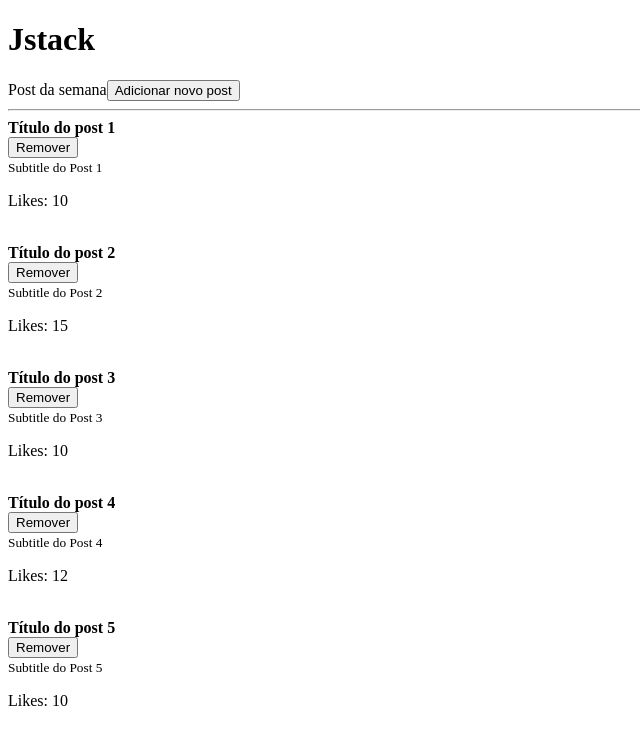
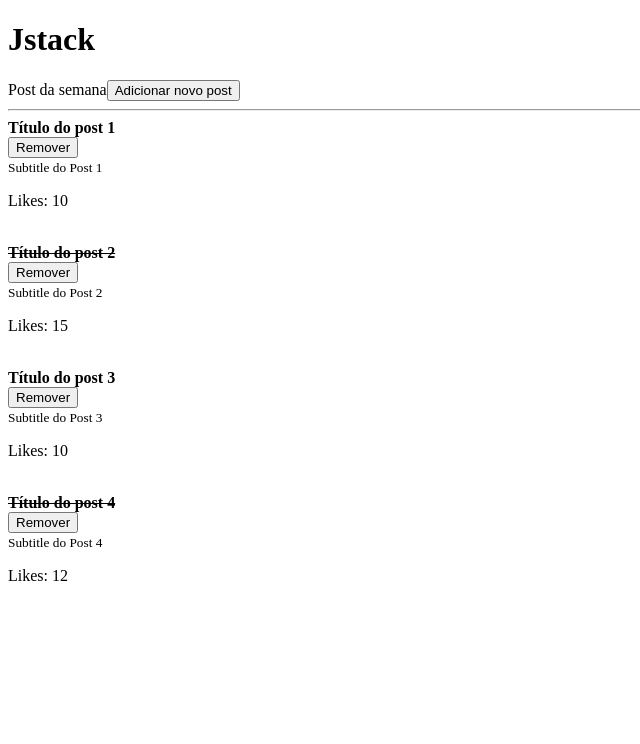
Before and after one commit to cauealb/full-stack, a React app in the folder React/: page / in a window 1280 px wide. Shown: the top 744 px of the page, without its empty margins (0-640 px from the left). Built offline with nearby package versions, Linux system fonts and the light colour scheme.

Commit message:
Primeira forma de rederização por condição

```diff
--- a/React/src/App.jsx
+++ b/React/src/App.jsx
@@ -7,10 +7,9 @@ const category = 'Post da semana'
 export default function App() {
     const [post, setPost] = useState([
     {id: Math.random(), title: "Título do post 1", subtitle: "Subtitle do Post 1", likes: 10, read: false},
-    {id: Math.random(), title: "Título do post 2", subtitle: "Subtitle do Post 2", likes: 15, read: false},
+    {id: Math.random(), title: "Título do post 2", subtitle: "Subtitle do Post 2", likes: 15, read: true},
     {id: Math.random(), title: "Título do post 3", subtitle: "Subtitle do Post 3", likes: 10, read: false},
-    {id: Math.random(), title: "Título do post 4", subtitle: "Subtitle do Post 4", likes: 12, read: false},
-    {id: Math.random(), title: "Título do post 5", subtitle: "Subtitle do Post 5", likes: 10, read: false},
+    {id: Math.random(), title: "Título do post 4", subtitle: "Subtitle do Post 4", likes: 12, read: true},
 ])
 
 
--- a/React/src/Post.jsx
+++ b/React/src/Post.jsx
@@ -1,15 +1,14 @@
 import React from "react"
 import PropsTypes from 'prop-types'
 
-export default function Post(
-    {   obj,
-        onRemove
-    }
-) {
+export default function Post({obj, onRemove}) {
     return (
         <>
             <article>
-                <strong>{obj.title}</strong> <br />
+                <strong>
+                    {obj.read ? <s>{obj.title}</s> : obj.title}
+                </strong>
+                <br />
                 <button onClick={() => onRemove(obj.id)}>Remover</button>
                 <br />
                 <small>{obj.subtitle}</small>
```
